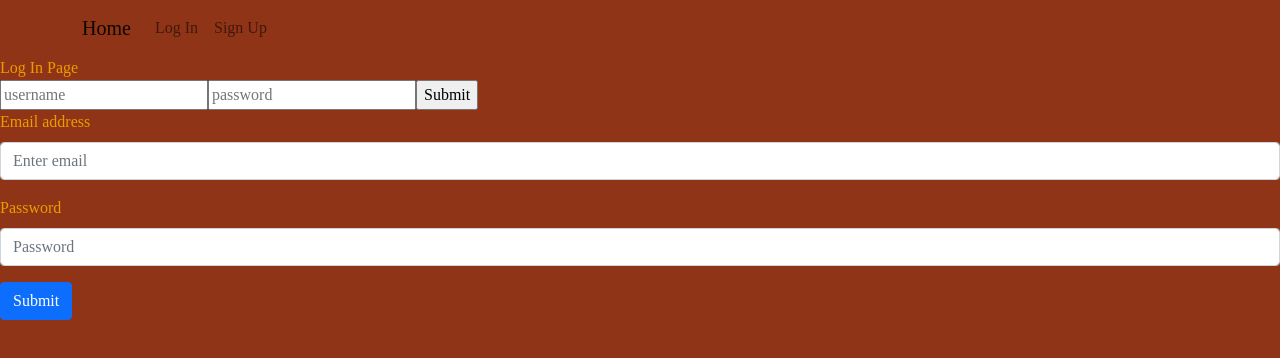
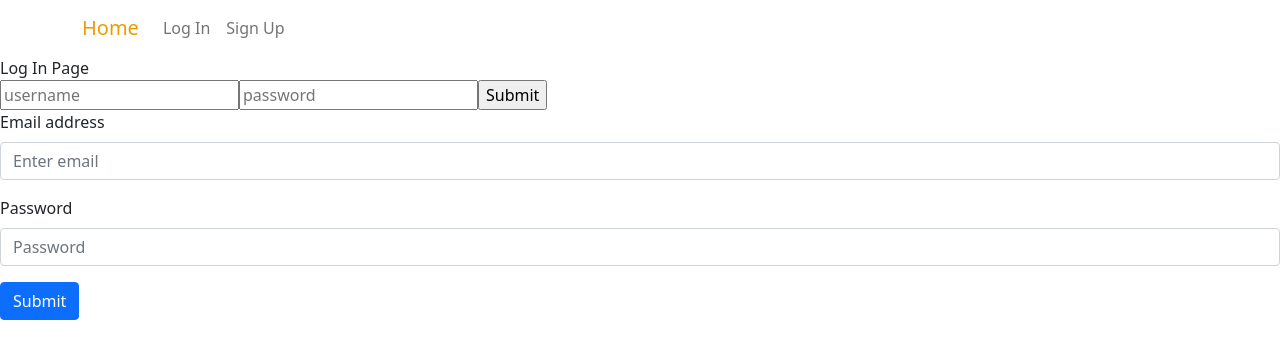
Before and after one commit to Mark-Boyle/T3A2_client, a React (Create React App) app: page /login in a window 1280 px wide. Shown: the top 358 px of the page. Built offline with nearby package versions, Linux system fonts and the light colour scheme; a web font is replaced by a local one.

Commit message:
Change background color on cards

```diff
--- a/src/components/NavigationBar.jsx
+++ b/src/components/NavigationBar.jsx
@@ -40,16 +40,16 @@ export default function NavigationBar() {
 
         <Navbar expand='sm' bg="#8F3417" variant="light">
             <Container>
-                <Navbar.Brand href="/">Home</Navbar.Brand>
+                <Navbar.Brand style={{color: "#EC9C00"}} href="/">Home</Navbar.Brand>
             {auth.loggedIn ? (
                 <>
                     <Nav className="me-auto">
-                        <Nav.Link class='navbar-links' href="/history">History</Nav.Link>
-                        <Nav.Link href="/wishlist">Wishlist</Nav.Link>
-                        <Nav.Link href="/addbook">Add Book</Nav.Link>
+                        <Nav.Link style={{color: "#EC9C00"}} href="/history">History</Nav.Link>
+                        <Nav.Link  style={{color: "#EC9C00"}} href="/wishlist">Wishlist</Nav.Link>
+                        <Nav.Link style={{color: "#EC9C00"}} href="/addbook">Add Book</Nav.Link>
 
-                        <Nav.Link>Logged in as: {auth.username}</Nav.Link>
-                        <Nav.Link onClick={signOut}>Sign Out</Nav.Link>
+                        <Nav.Link style={{color: "#EC9C00"}} >Logged in as: {auth.username}</Nav.Link>
+                        <Nav.Link style={{color: "#EC9C00"}} onClick={signOut}>Sign Out</Nav.Link>
 
                     </Nav>
                 </>
--- a/src/components/Wishlist.jsx
+++ b/src/components/Wishlist.jsx
@@ -28,7 +28,7 @@ export default function Wishlist() {
         <div className="card-container">
             <ul>{books.map(book => <li key={book.id}>
             <Link to={`/books/${book.id}`}>
-            <Card className="card" style={{ width: '18rem' }}>
+            <Card className="card" style={{ width: '18rem', backgroundColor: "#EC9C00"}}>
                   {/* <Card.Img variant="top" src="../../public/defaultImage.jpg" /> */}
                   <Card.Body>
                     <Card.Title>{book.title}</Card.Title>
--- a/src/styles/Card.css
+++ b/src/styles/Card.css
@@ -1,13 +1,17 @@
+@import 'bootstrap/dist/css/bootstrap.min.css';
+
 .card{
     background-color: #EC9C00;
     margin: 20px;
     color: black;
     text-decoration: none;
     width: '18rem';
+    border: black solid 2px;
 }
 
 .card-button{
     background-color: #8F3417;
+    color: black;
 }
 
 /* .card-container{
--- a/src/styles/NavBar.css
+++ b/src/styles/NavBar.css
@@ -1,3 +1,5 @@
-.navbar-links{
+@import 'bootstrap/dist/css/bootstrap.min.css';
+
+.navbarLinks{
     color: #EC9C00;
 }
```
